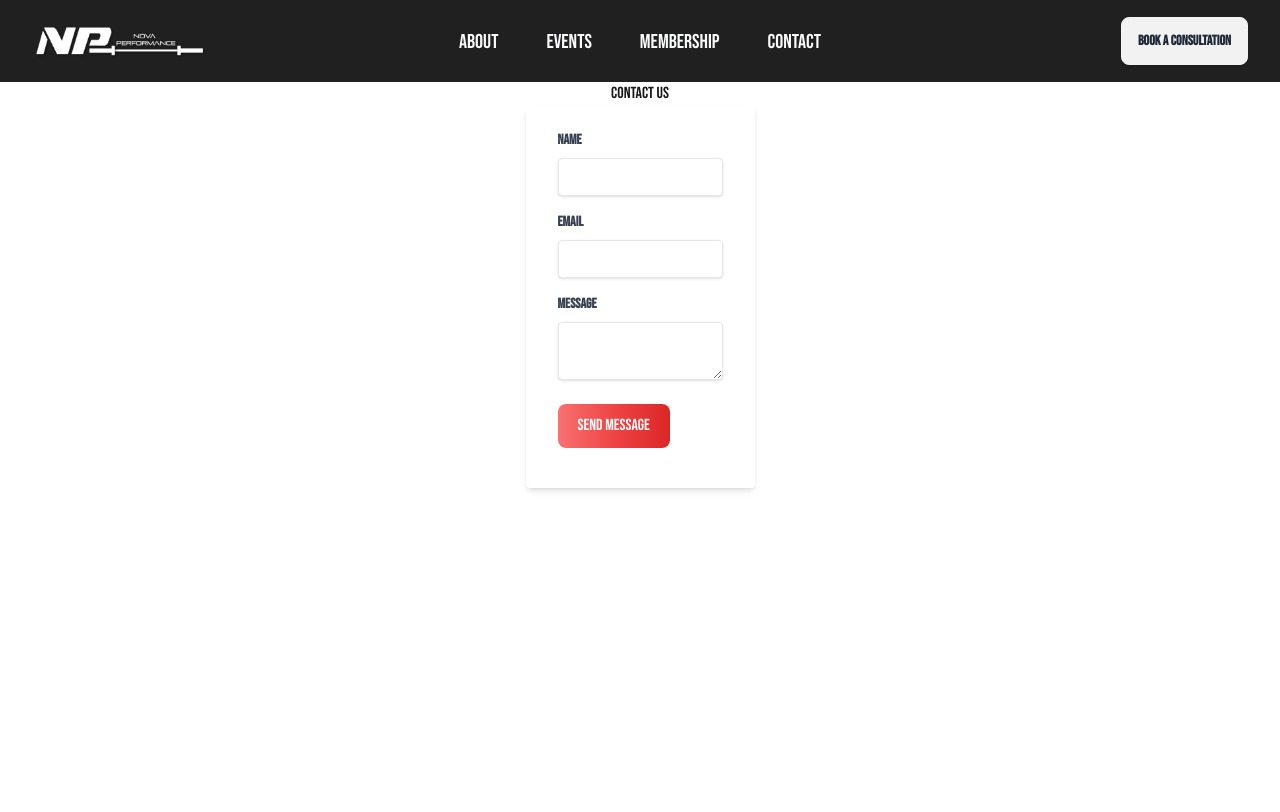
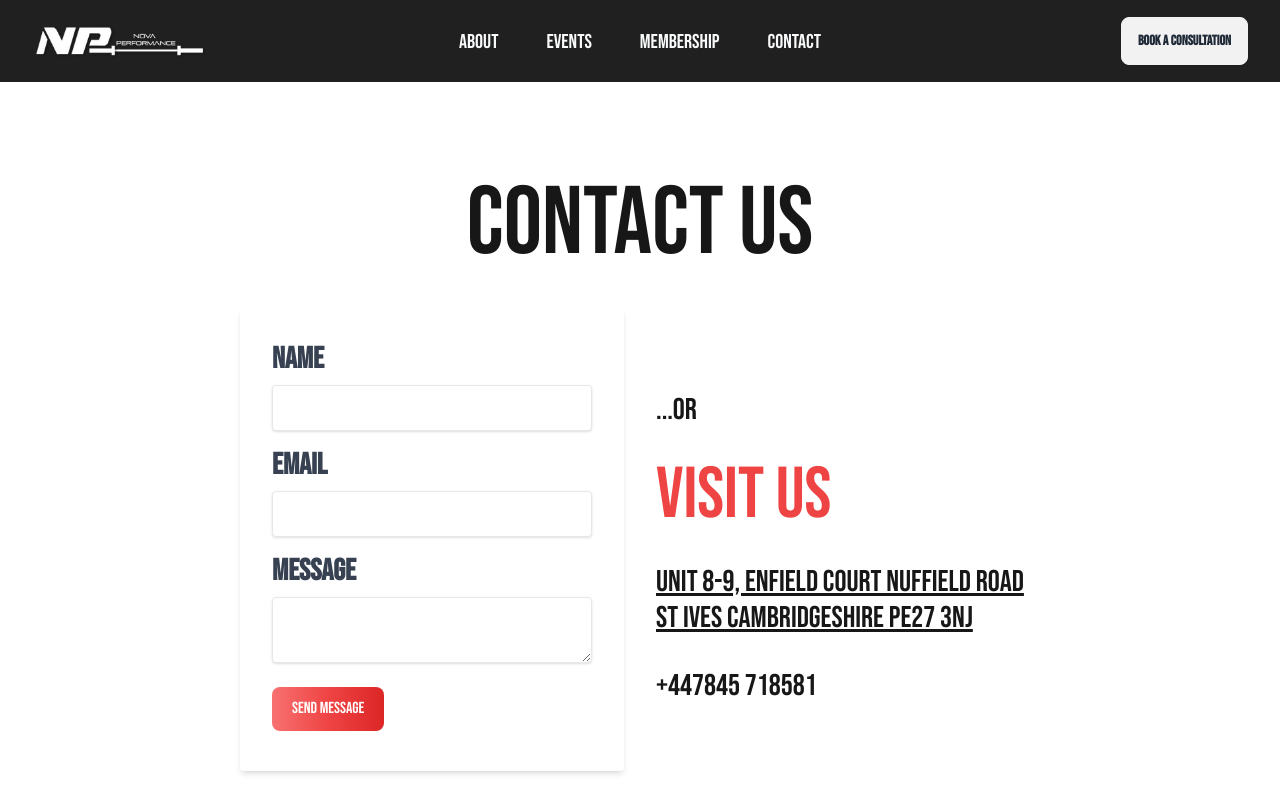
Before and after one commit to jemcap/novaperformance-website, a Next.js app: page /contact in a window 1280 px wide. Shown: the top 812 px of the page. Built offline with nearby package versions, Linux system fonts and the light colour scheme.

Commit message:
fix: Amendments to the styling of the Contact page

```diff
--- a/app/contact/page.tsx
+++ b/app/contact/page.tsx
@@ -3,13 +3,31 @@ import React from "react";
 
 const ContactPage = () => {
   return (
-    <div className="h-screen w-full ">
+    <div className="align-elements h-screen w-screen flex items-center justify-center overflow-hidden">
       <div className="align-elements flex flex-col justify-center items-center">
         <div>
-          <h1>Contact Us</h1>
+          <h1 className="lg:text-8xl mb-9">Contact Us</h1>
         </div>
-        <div>
-          <ContactForm />
+        <div className="flex gap-8 justify-center items-center">
+          <div>
+            <ContactForm />
+          </div>
+          <aside className="text-3xl flex flex-col gap-8">
+            <h1>...Or</h1>
+            <h1 className="text-red-500 text-4xl lg:text-7xl">VISIT US</h1>
+            <p className="max-w-96">
+              <a
+                href="https://maps.app.goo.gl/NQBXJnvYF2wQ6YDv5"
+                target="_blank"
+                rel="noopener noreferrer"
+                className="underline"
+              >
+                Unit 8-9, Enfield Court Nuffield Road St Ives Cambridgeshire
+                PE27 3NJ
+              </a>
+            </p>
+            <p>+447845 718581</p>
+          </aside>
         </div>
       </div>
     </div>
--- a/components/ContactForm.tsx
+++ b/components/ContactForm.tsx
@@ -18,9 +18,9 @@ const ContactForm = () => {
   const [responseMessage, setResponseMessage] = useState("");
 
   const formStyles =
-    "shadow appearance-none border rounded w-full py-2 px-3 text-gray-700 leading-tight focus:outline-none focus:shadow-outline";
+    "shadow appearance-none border rounded w-full py-3 px-8 text-gray-700 leading-tight focus:outline-none focus:shadow-outline";
 
-  const labelStyles = "block text-gray-700 text-sm font-bold mb-2";
+  const labelStyles = "block text-gray-700 text-lg lg:text-3xl font-bold mb-2";
 
   // Handle form input changes
   const handleChange = (
@@ -61,10 +61,10 @@ const ContactForm = () => {
   };
 
   return (
-    <div className="max-w-5xl">
+    <div>
       <form
         onSubmit={handleSubmit}
-        className="bg-white shadow-md rounded px-8 pt-6 pb-8 mb-4"
+        className="bg-white shadow-md h-full min-w-96 rounded px-8 pt-8 pb-8 mb-4"
       >
         <div className="mb-4">
           <label htmlFor="name" className={labelStyles}>
@@ -113,12 +113,14 @@ const ContactForm = () => {
         <button
           type="submit"
           disabled={isLoading}
-          className="text-white bg-gradient-to-r from-red-400 via-red-500 to-red-600 hover:bg-gradient-to-br focus:ring-4 focus:outline-none focus:ring-red-300 dark:focus:ring-red-800 font-medium rounded-lg  px-5 py-2.5 text-center me-2 mb-2"
+          className="text-white bg-gradient-to-r from-red-400 via-red-500 to-red-600 hover:bg-gradient-to-br focus:ring-4 focus:outline-none focus:ring-red-300 dark:focus:ring-red-800 font-medium rounded-lg px-5 py-2.5 text-center me-2 mb-2"
         >
           {isLoading ? "Sending..." : "Send Message"}
         </button>
 
-        {responseMessage && <p>{responseMessage}</p>}
+        {responseMessage && (
+          <p className="text-nova-charcoal">{responseMessage}</p>
+        )}
       </form>
     </div>
   );
```
